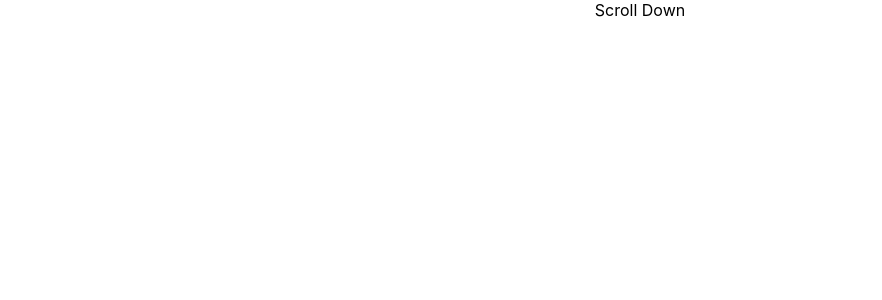
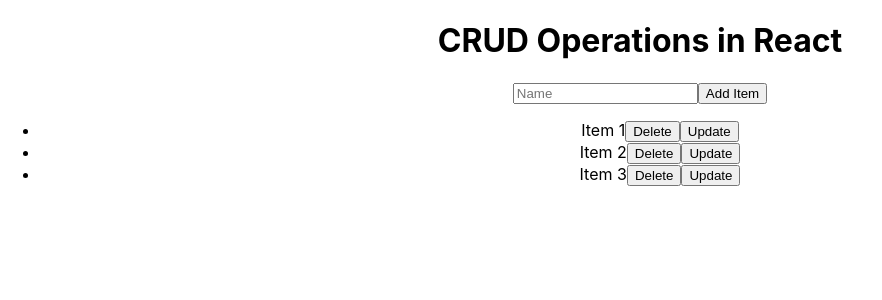
Before and after one commit to khankadir193/coding-problem-concept-react, a React (Create React App) app: page / in a window 1280 px wide. Shown: the top 300 px of the page, without its empty margins (0-882 px from the left). Built offline with nearby package versions, Linux system fonts and the light colour scheme.

Commit message:
crudOperation

```diff
--- a/src/App.js
+++ b/src/App.js
@@ -50,7 +50,8 @@ function App() {
 
       {/* throttlinga and debounce technique */}
       {/* <DebounceComp /> */}
-      <ThrottlingComp />
+      {/* <ThrottlingComp /> */}
+      <CrudOperation2 />
 
     </div>
   );
```
